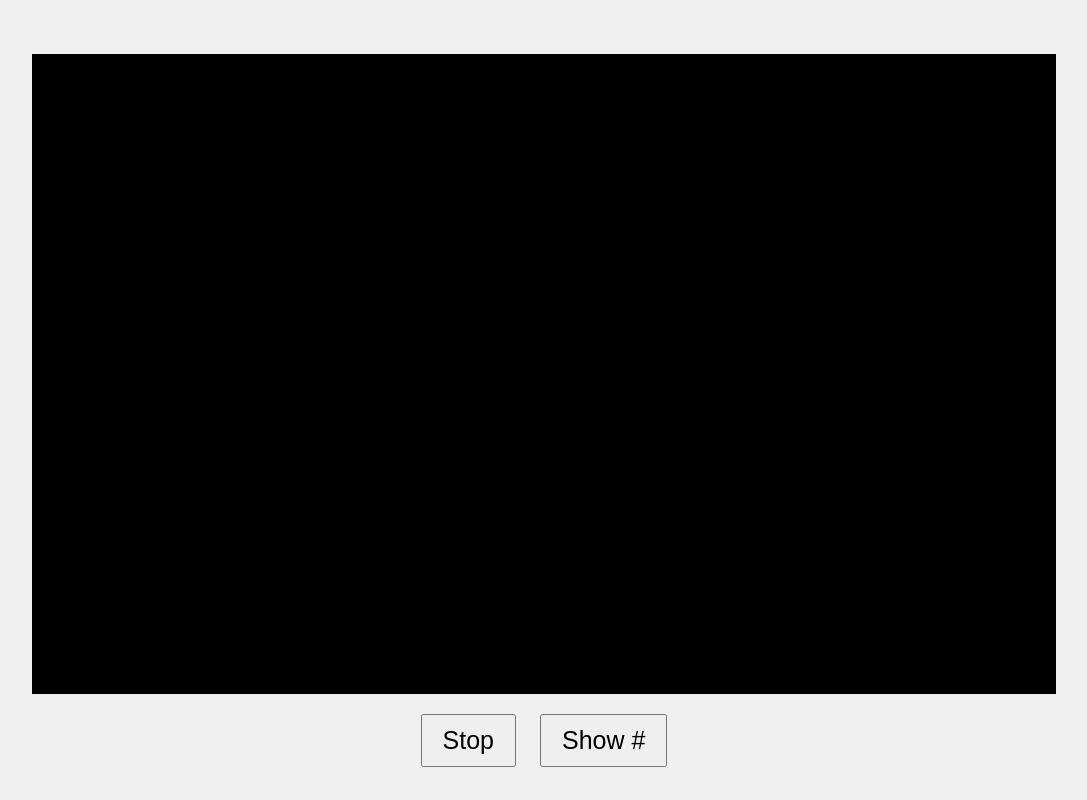
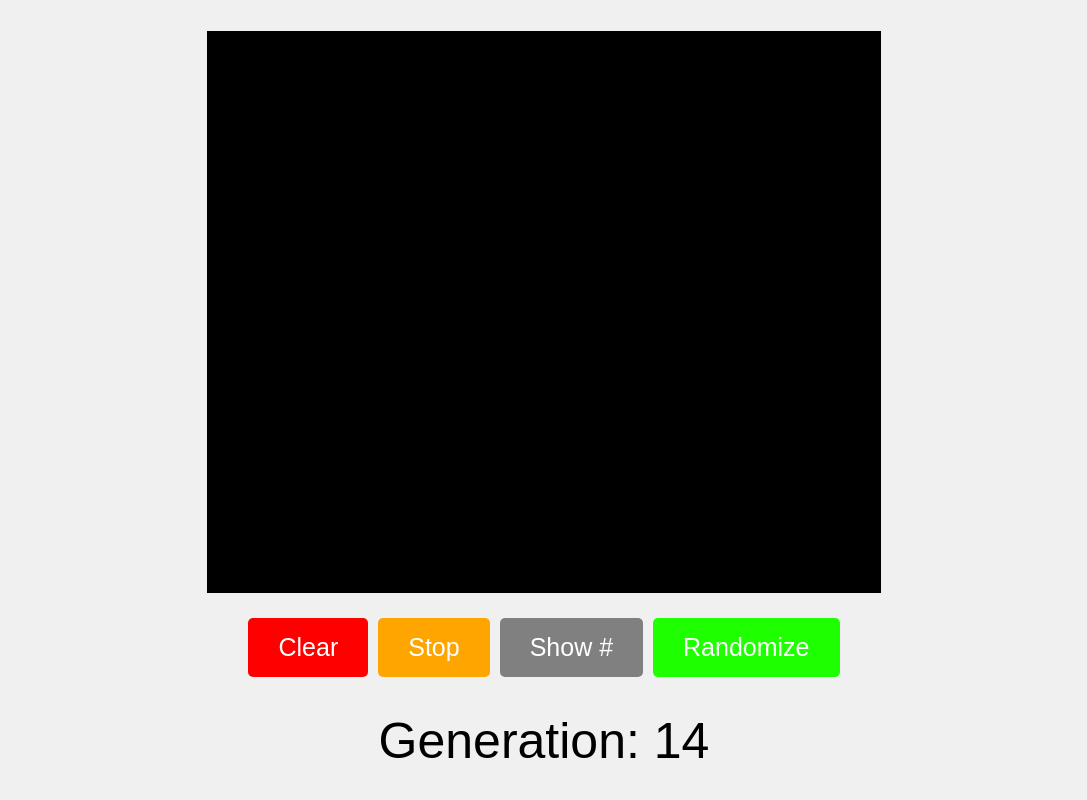
Before and after one commit to david-torosyan/david-torosyan.github.io, a plain HTML site: page index.html in a window 1280 px wide. Both pictures are taken after a click on the button "Start". Shown: the whole page, without its empty margins (96-1183 px from the left). Drawn offline with Linux system fonts and the light colour scheme.

Commit message:
Changed html and js and added styles.css

```diff
--- a/Conway.js
+++ b/Conway.js
@@ -1,23 +1,29 @@
 const canvas = document.getElementById('canvas');
 canvas.style.backgroundColor = 'black';
-canvas.width = window.innerWidth * 0.8;
+canvas.width = window.innerWidth * 0.6;
 canvas.height = window.innerHeight * 0.8;
 const ctx = canvas.getContext('2d');
 ctx.strokeStyle = 'white';
 
 const startButton = document.getElementById('startButton');
 const gridButton = document.getElementById('grid');
+const randomButton = document.getElementById('random');
+const clearButton = document.getElementById('Clear');
+const generationDisplay = document.getElementById('generationDisplay');
 
 let isGrid = false;
+let color = { red: 255, green: 255, blue: 0 };
+const colorChangeSpeed = 15;
 
 const rowLength = 30;
 const colLength = 45;
 
-const cellWidth = canvas.width / colLength;
-const cellHeight = canvas.height / rowLength;
+let cellWidth = canvas.width / colLength;
+let cellHeight = canvas.height / rowLength;
 
 let map = Array.from({ length: rowLength }, () => Array(colLength).fill(0));
 let running = false;
+let generation = 0;
 
 const HX = [-1, 1, 0, 0, -1, 1, -1, 1];
 const HY = [0, 0, -1, 1, -1, 1, 1, -1];
@@ -65,7 +71,7 @@ function drawMap(map) {
 
     for (let i = 0; i < rowLength; i++) {
         for (let j = 0; j < colLength; j++) {
-            ctx.fillStyle = map[i][j] === 1 ? 'yellow' : 'black';
+            ctx.fillStyle = map[i][j] === 1 ? `rgb(${color.red}, ${color.green}, ${color.blue})` : 'rgb(0, 0, 0)';
             ctx.fillRect(j * cellWidth, i * cellHeight, cellWidth, cellHeight);
         }
     }
@@ -74,14 +80,39 @@ function drawMap(map) {
         HorizontalLines();
         VerticalLines();
     }
+
+    generationDisplay.textContent = `Generation: ${generation}`;
 }
 
 function gameLoop() {
     if (running) {
         drawMap(map);
         update(map);
+
+        updateColor();
+        generation++;
         setTimeout(gameLoop, 200);
     }
+}
+
+function updateColor() {
+    if (color.red > 0 && color.blue === 0) {
+        color.red = Math.max(0, color.red - colorChangeSpeed);
+        color.green = Math.min(255, color.green + colorChangeSpeed);
+    } else if (color.green > 0 && color.red === 0) {
+        color.green = Math.max(0, color.green - colorChangeSpeed);
+        color.blue = Math.min(255, color.blue + colorChangeSpeed);
+    } else if (color.blue > 0 && color.green === 0) {
+        color.blue = Math.max(0, color.blue - colorChangeSpeed);
+        color.red = Math.min(255, color.red + colorChangeSpeed);
+    }
+
+    if (color.red === 0 && color.green === 0 && color.blue === 0) {
+        color.red = 255;
+        color.green = 255;
+        color.blue = 0;
+    }
+    randomButton.style.backgroundColor = `rgb(${color.red}, ${color.green}, ${color.blue})`;
 }
 
 function HorizontalLines() {
@@ -124,7 +155,35 @@ gridButton.addEventListener('click', () => {
 startButton.addEventListener('click', () => {
     running = !running;
     startButton.textContent = running ? "Stop" : "Start";
+    startButton.style.backgroundColor = running ? 'orange' : 'green';
     drawMap(map);
 
     if (running) gameLoop();
+    else drawMap(map);
 });
+
+randomButton.addEventListener('click', () => {
+    for (let i = 0; i < 16; i++) {
+        let randomRow = Math.floor(Math.random() * rowLength);
+        let randomCol = Math.floor(Math.random() * colLength);
+        map[randomRow][randomCol] = 1;
+    }
+    drawMap(map);
+});
+
+clearButton.addEventListener('click', () => {
+    map = Array.from({ length: rowLength }, () => Array(colLength).fill(0));
+    drawMap(map);
+    if(running)
+        startButton.click();
+    generation = 0;
+    generationDisplay.textContent = `Generation: ${generation}`;
+});
+
+window.addEventListener('resize', () => {
+    canvas.width = window.innerWidth * 0.6;
+    canvas.height = window.innerHeight * 0.8;
+    cellWidth = canvas.width / colLength;
+    cellHeight = canvas.height / rowLength;
+    drawMap(map);
+});
--- a/index.html
+++ b/index.html
@@ -1,39 +1,22 @@
 <!DOCTYPE html>
-<html>
+<html lang="en">
 
 <head>
     <meta charset="UTF-8">
+    <meta name="viewport" content="width=device-width, initial-scale=1.0">
+    <link rel="stylesheet" href="styles.css">
     <title>Conway's Game of Life</title>
-    <style>
-        body {
-            display: flex;
-            justify-content: center;
-            align-items: center;
-            flex-direction: column;
-            height: 100vh;
-            margin: 0;
-            background-color: #f0f0f0;
-        }
-
-        .button-container {
-            position: relative;
-            top: 20px;
-        }
-
-        button {
-            padding: 10px 20px;
-            font-size: 25px;
-            margin: 0 10px;
-        }
-    </style>
 </head>
 
 <body>
     <canvas id="canvas"></canvas>
     <div class="button-container">
-        <button id="startButton">Start</button>
-        <button id="grid">Show #</button>
+        <button id="Clear" style="background-color: red;">Clear</button>
+        <button id="startButton" style="background-color: green;">Start</button>
+        <button id="grid" style="background-color: grey;">Show #</button>
+        <button id="random" style="background-color: yellow;">Randomize</button>
     </div>
+    <div id="generationDisplay">Generation: 0</div>
     <script type="text/javascript" src="Conway.js"></script>
 </body>
 
--- /dev/null
+++ b/styles.css
@@ -0,0 +1,61 @@
+body {
+    display: flex;
+    justify-content: center;
+    align-items: center;
+    flex-direction: column;
+    height: 100vh;
+    margin: 0;
+    background-color: #f0f0f0;
+    font-family: Arial, sans-serif;
+}
+
+canvas {
+    border: 1px solid #000;
+    max-width: 100%;
+    max-height: 70vh;
+}
+
+.button-container {
+    display: flex;
+    flex-wrap: wrap;
+    justify-content: center;
+    margin: 20px 0;
+}
+
+button {
+    padding: 10px 20px;
+    font-size: 16px;
+    margin: 5px;
+    border: none;
+    color: #fff;
+    cursor: pointer;
+    border-radius: 5px;
+}
+
+#generationDisplay {
+    font-size: 24px;
+    color: black;
+    margin-top: 10px;
+}
+
+@media (min-width: 768px) {
+    button {
+        font-size: 20px;
+        padding: 12px 24px;
+    }
+
+    #generationDisplay {
+        font-size: 36px;
+    }
+}
+
+@media (min-width: 1024px) {
+    button {
+        font-size: 25px;
+        padding: 15px 30px;
+    }
+
+    #generationDisplay {
+        font-size: 50px;
+    }
+}
```
